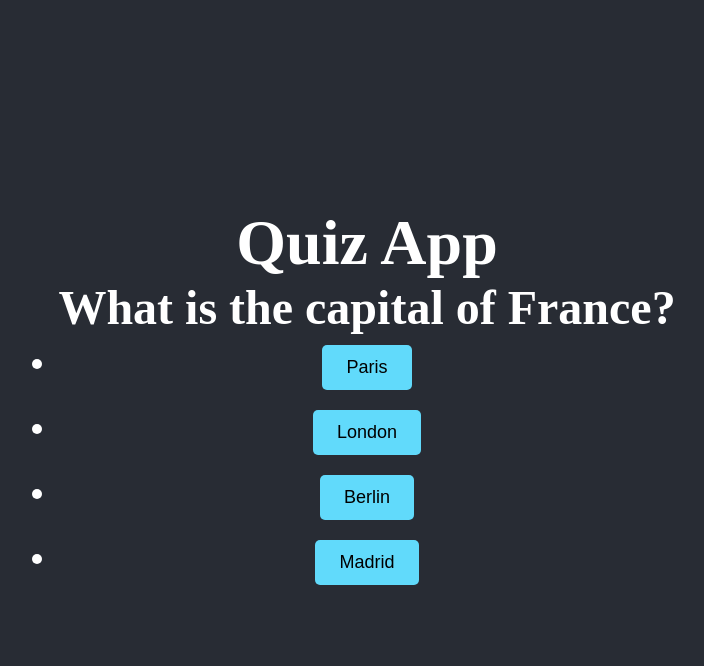
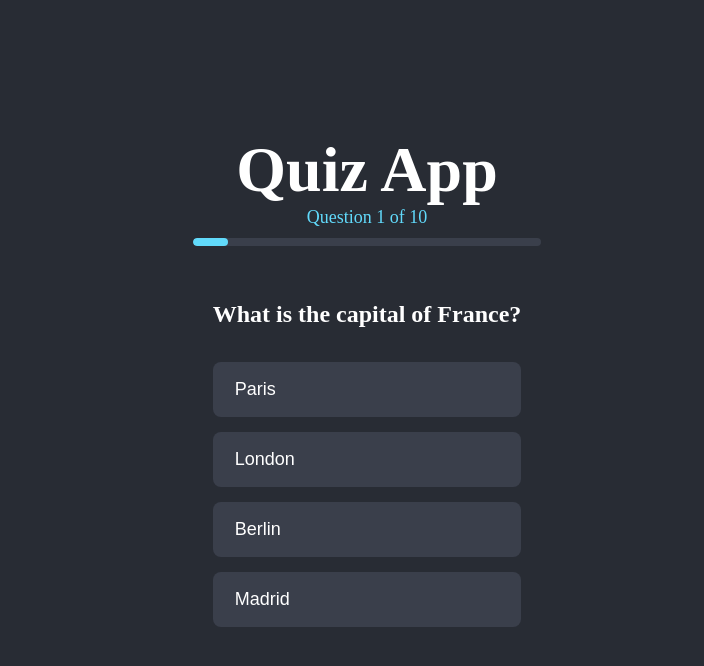
Before and after one commit to TamaraTav/Quiz-App_TypeScript, a React (Vite) app: page / in a window 1280 px wide. Shown: the top 666 px of the page, without its empty margins (273-977 px from the left). Built offline with nearby package versions, Linux system fonts and the light colour scheme.

Commit message:
UI/UX, progrss-bar, add Quiz.css

```diff
--- a/src/App.css
+++ b/src/App.css
@@ -9,17 +9,3 @@
   font-size: calc(16px + 2vmin);
   color: white;
 }
-
-button {
-  background-color: #61dafb;
-  border: none;
-  border-radius: 5px;
-  padding: 12px 24px;
-  font-size: 18px;
-  margin: 10px;
-  cursor: pointer;
-}
-
-button:hover {
-  background-color: #21a1f1;
-}
--- /dev/null
+++ b/src/components/Question.css
@@ -0,0 +1,93 @@
+/* Question Container */
+.question-container {
+  max-width: 800px;
+  width: 100%;
+  padding: 20px;
+}
+
+.question-container h2 {
+  margin-bottom: 30px;
+  font-size: 24px;
+  line-height: 1.5;
+}
+
+.options-container {
+  display: flex;
+  flex-direction: column;
+  gap: 15px;
+  margin-bottom: 20px;
+}
+
+.option-button {
+  width: 100%;
+  padding: 15px 20px;
+  text-align: left;
+  background-color: #3a3f4b;
+  color: white;
+  border: 2px solid transparent;
+  border-radius: 8px;
+  font-size: 18px;
+  cursor: pointer;
+  transition: all 0.3s ease;
+  display: flex;
+  justify-content: space-between;
+  align-items: center;
+}
+
+.option-button:hover:not(:disabled) {
+  background-color: #4a4f5b;
+  border-color: #61dafb;
+  transform: translateX(5px);
+}
+
+.option-button:disabled {
+  opacity: 0.7;
+  cursor: not-allowed;
+}
+
+.option-button.correct {
+  background-color: #4caf50;
+  border-color: #4caf50;
+  color: white;
+}
+
+.option-button.incorrect {
+  background-color: #f44336;
+  border-color: #f44336;
+  color: white;
+}
+
+.feedback-icon {
+  font-size: 24px;
+  font-weight: bold;
+}
+
+/* Feedback Message */
+.feedback-message {
+  margin-top: 20px;
+  padding: 15px;
+  border-radius: 8px;
+  font-size: 18px;
+  animation: fadeIn 0.3s ease;
+}
+
+.feedback-correct {
+  color: #4caf50;
+  font-weight: bold;
+}
+
+.feedback-incorrect {
+  color: #f44336;
+  font-weight: bold;
+}
+
+@keyframes fadeIn {
+  from {
+    opacity: 0;
+    transform: translateY(-10px);
+  }
+  to {
+    opacity: 1;
+    transform: translateY(0);
+  }
+}
--- a/src/components/Question.tsx
+++ b/src/components/Question.tsx
@@ -1,26 +1,82 @@
+import { useState, useEffect } from "react";
+
 import { Question as QuestionType } from "../types";
+import "./Question.css";
 
 type TQuestionProps = {
   question: QuestionType["question"];
   options: QuestionType["options"];
+  correctAnswer: QuestionType["correctAnswer"];
   onSelectOption: (selectedOption: string) => void;
 };
 
 const Question: React.FC<TQuestionProps> = ({
   question,
   options,
+  correctAnswer,
   onSelectOption,
 }) => {
+  const [selectedOption, setSelectedOption] = useState<string | null>(null);
+  const [isAnswered, setIsAnswered] = useState<boolean>(false);
+
+  useEffect(() => {
+    setSelectedOption(null);
+    setIsAnswered(false);
+  }, [question]);
+
+  function handleOptionClick(option: string) {
+    if (isAnswered) return;
+
+    setSelectedOption(option);
+    setIsAnswered(true);
+
+    setTimeout(() => {
+      onSelectOption(option);
+    }, 1500);
+  }
+
+  function getOptionClassName(option: string): string {
+    if (!isAnswered || !selectedOption) return "";
+    if (option === correctAnswer) return "correct";
+    if (option === selectedOption && option !== correctAnswer)
+      return "incorrect";
+    return "";
+  }
+
   return (
-    <div>
+    <div className="question-container">
       <h2>{question}</h2>
-      <ul>
+      <div className="options-container">
         {options.map((option) => (
-          <li key={option}>
-            <button onClick={() => onSelectOption(option)}>{option}</button>
-          </li>
+          <button
+            key={option}
+            className={`option-button ${getOptionClassName(option)}`}
+            onClick={() => handleOptionClick(option)}
+            disabled={isAnswered}
+          >
+            {option}
+            {isAnswered && option === correctAnswer && (
+              <span className="feedback-icon">✓</span>
+            )}
+            {isAnswered &&
+              option === selectedOption &&
+              option !== correctAnswer && (
+                <span className="feedback-icon">✗</span>
+              )}
+          </button>
         ))}
-      </ul>
+      </div>
+      {isAnswered && (
+        <div className="feedback-message">
+          {selectedOption === correctAnswer ? (
+            <span className="feedback-correct">Correct! ✓</span>
+          ) : (
+            <span className="feedback-incorrect">
+              Incorrect. The correct answer is: {correctAnswer}
+            </span>
+          )}
+        </div>
+      )}
     </div>
   );
 };
--- /dev/null
+++ b/src/components/Quiz.css
@@ -0,0 +1,52 @@
+/* Quiz Header & Progress Bar */
+.quiz-header {
+  width: 100%;
+  max-width: 800px;
+  margin-bottom: 30px;
+}
+
+.progress-info {
+  margin-bottom: 10px;
+  font-size: 18px;
+  color: #61dafb;
+}
+
+.progress-bar-container {
+  width: 100%;
+  height: 8px;
+  background-color: #3a3f4b;
+  border-radius: 4px;
+  overflow: hidden;
+}
+
+.progress-bar {
+  height: 100%;
+  background-color: #61dafb;
+  transition: width 0.3s ease;
+  border-radius: 4px;
+}
+
+/* Score Display */
+.quiz-score {
+  margin-bottom: 20px;
+}
+
+.quiz-score h1 {
+  font-size: 32px;
+  margin-bottom: 20px;
+}
+
+.quiz-restart-button {
+  background-color: #61dafb;
+  border: none;
+  border-radius: 5px;
+  padding: 12px 24px;
+  font-size: 18px;
+  margin: 10px;
+  cursor: pointer;
+  color: white;
+}
+
+.quiz-restart-button:hover {
+  background-color: #21a1f1;
+}
--- a/src/components/Quiz.tsx
+++ b/src/components/Quiz.tsx
@@ -3,6 +3,7 @@ import { useState } from "react";
 import quizDataRaw from "../data.json";
 import { QuizData } from "../types";
 import Question from "./Question";
+import "./Quiz.css";
 
 const quizData = quizDataRaw as QuizData;
 
@@ -33,21 +34,42 @@ export default function Quiz() {
     setShowScore(false);
   }
 
+  const currentQuestion = quizData[currentQuestionIndex];
+  const progress = ((currentQuestionIndex + 1) / quizData.length) * 100;
+
   return (
     <div>
       {showScore ? (
-        <div>
+        <div className="quiz-score">
           <h1>
             Your Score: {score} from {quizData.length}
           </h1>
-          <button onClick={restartQuiz}>Restart Quiz</button>
+          <button className="quiz-restart-button" onClick={restartQuiz}>
+            Restart Quiz
+          </button>
         </div>
       ) : (
-        <Question
-          question={quizData[currentQuestionIndex]?.question}
-          options={quizData[currentQuestionIndex].options}
-          onSelectOption={onSelectOption}
-        />
+        <div>
+          <div className="quiz-header">
+            <div className="progress-info">
+              <span>
+                Question {currentQuestionIndex + 1} of {quizData.length}
+              </span>
+            </div>
+            <div className="progress-bar-container">
+              <div
+                className="progress-bar"
+                style={{ width: `${progress}%` }}
+              ></div>
+            </div>
+          </div>
+          <Question
+            question={currentQuestion?.question}
+            options={currentQuestion?.options}
+            correctAnswer={currentQuestion?.correctAnswer}
+            onSelectOption={onSelectOption}
+          />
+        </div>
       )}
     </div>
   );
```
